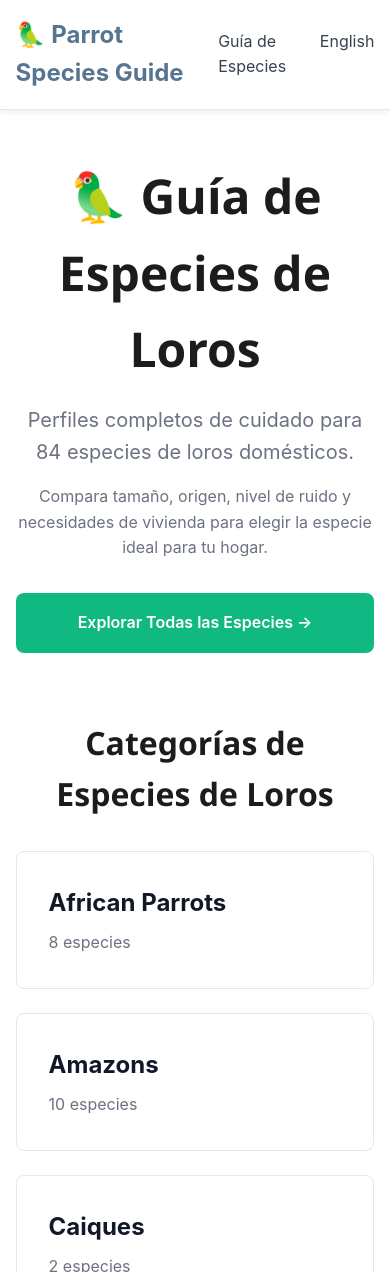
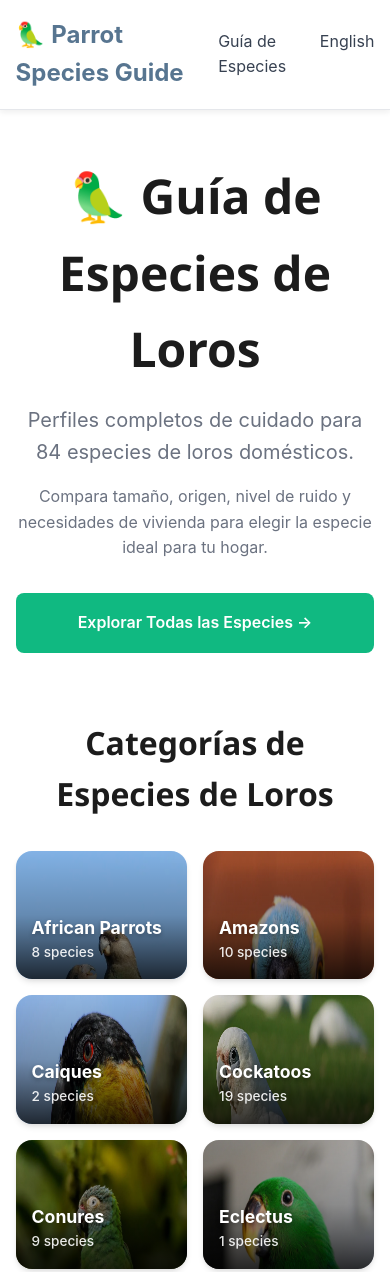
Before and after one commit to carlg777/parrotspeciesguide, an Astro site: page /es in a window 390 px wide. Shown: the top 1272 px of the page. Built offline with nearby package versions, Linux system fonts and the light colour scheme; Astro itself is replaced by a stand-in of ours.

Commit message:
feat: Implement visual 2-column category grid for mobile

```diff
--- a/public/assets/css/styles.css
+++ b/public/assets/css/styles.css
@@ -854,8 +854,21 @@ header.site-header {
 
 .category-grid {
   display: grid;
-  grid-template-columns: repeat(auto-fit, minmax(250px, 1fr));
-  gap: 1.5rem;
+  grid-template-columns: repeat(2, 1fr); /* 2 columns on mobile */
+  gap: 1rem;
+}
+
+@media (min-width: 768px) {
+  .category-grid {
+    grid-template-columns: repeat(3, 1fr);
+    gap: 1.5rem;
+  }
+}
+
+@media (min-width: 1024px) {
+  .category-grid {
+    grid-template-columns: repeat(4, 1fr);
+  }
 }
 
 .category-card {
--- /dev/null
+++ b/src/components/home/CategoryCard.astro
@@ -0,0 +1,92 @@
+---
+import { Image } from 'astro:assets';
+import { getImageImport } from '../../lib/imageImport';
+
+interface Props {
+  category: string;
+  count: number;
+  imagePath: string;
+  href: string;
+}
+
+const { category, count, imagePath, href } = Astro.props;
+
+// Dynamically resolve the image
+const imageImport = await getImageImport(imagePath);
+---
+
+<a href={href} class="category-card-visual group">
+  <div class="category-card-bg">
+    <Image
+      src={imageImport.default}
+      alt={`${category} category`}
+      width={400}
+      height={300}
+      format="webp"
+      class="object-cover w-full h-full transition-transform duration-500 group-hover:scale-110"
+    />
+    <div class="category-card-overlay"></div>
+  </div>
+  <div class="category-card-content">
+    <h3 class="category-card-title">{category}</h3>
+    <span class="category-card-meta">{count} species</span>
+  </div>
+</a>
+
+<style>
+  .category-card-visual {
+    position: relative;
+    display: block;
+    border-radius: 16px;
+    overflow: hidden;
+    aspect-ratio: 4/3;
+    text-decoration: none;
+    box-shadow: 0 4px 6px -1px rgba(0, 0, 0, 0.1), 0 2px 4px -1px rgba(0, 0, 0, 0.06);
+    transition: transform 0.2s, box-shadow 0.2s;
+  }
+
+  .category-card-visual:hover {
+    transform: translateY(-4px);
+    box-shadow: 0 10px 15px -3px rgba(0, 0, 0, 0.1), 0 4px 6px -2px rgba(0, 0, 0, 0.05);
+  }
+
+  .category-card-bg {
+    position: absolute;
+    inset: 0;
+    z-index: 0;
+  }
+
+  /* Overlay gradient for text readability */
+  .category-card-overlay {
+    position: absolute;
+    inset: 0;
+    background: linear-gradient(to top, rgba(0,0,0,0.8) 0%, rgba(0,0,0,0.3) 50%, rgba(0,0,0,0.1) 100%);
+    z-index: 1;
+  }
+
+  .category-card-content {
+    position: relative;
+    z-index: 2;
+    height: 100%;
+    display: flex;
+    flex-direction: column;
+    justify-content: flex-end;
+    padding: 1rem;
+  }
+
+  .category-card-title {
+    color: white;
+    margin: 0;
+    font-size: 1.1rem;
+    font-weight: 700;
+    line-height: 1.2;
+    text-shadow: 0 2px 4px rgba(0,0,0,0.3);
+  }
+
+  .category-card-meta {
+    color: rgba(255, 255, 255, 0.9);
+    font-size: 0.85rem;
+    margin-top: 0.25rem;
+    font-weight: 500;
+  }
+</style>
--- a/src/pages/es/index.astro
+++ b/src/pages/es/index.astro
@@ -3,6 +3,7 @@ import BaseLayout from "../../layouts/BaseLayout.astro";
 import { Image, getImage } from 'astro:assets';
 import parrotFunFacts from '../../assets/img/parrot-fun-facts-infographic.jpg';
 import parrotFunFactsMobile from '../../assets/img/parrot-fun-facts-mobile.jpg';
+import CategoryCard from '../../components/home/CategoryCard.astro';
 import { getCollection } from "astro:content";
 
 const allSpecies = await getCollection("species");
@@ -84,13 +85,20 @@ const faqDataString = JSON.stringify(faqStructuredData).replace(/</g, '\\u003c')
     <section class="section">
       <h2 class="section-title section-title--xl">Categorías de Especies de Loros</h2>
       <div class="category-grid">
-        {categories.map((category) => {
-          const count = allSpecies.filter((s) => s.data.category === category).length;
+        {categories.map(category => {
+          const categorySpecies = allSpecies.filter(s => s.data.category === category);
+          const count = categorySpecies.length;
+          // Strategy: Use the image of the first species in the category
+          const firstSpecies = categorySpecies[0];
+          const imagePath = firstSpecies ? firstSpecies.data.image : '/assets/img/parrots/placeholder.webp'; // Fallback
+
           return (
-            <a href={`/es/species#${category.toLowerCase().replace(/\s+/g, '-')}`} class="category-card">
-              <h3 class="category-card__title">{category}</h3>
-              <p class="category-card__meta">{count} especies</p>
-            </a>
+            <CategoryCard
+              category={category}
+              count={count}
+              imagePath={imagePath}
+              href={`/es/species#${category.toLowerCase().replace(/\s+/g, '-')}`}
+            />
           );
         })}
       </div>
```
Also changed, not shown: src/pages/index.astro (+13 -5 lines), 15 other files.
